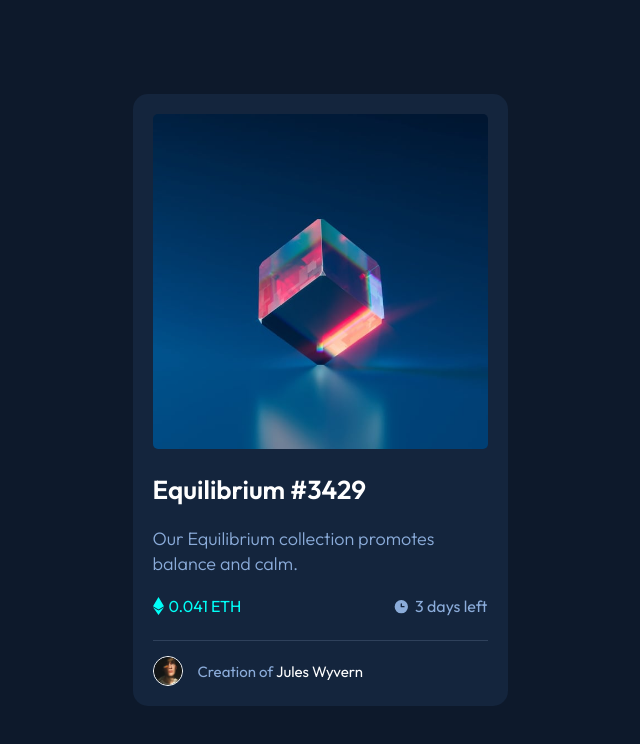
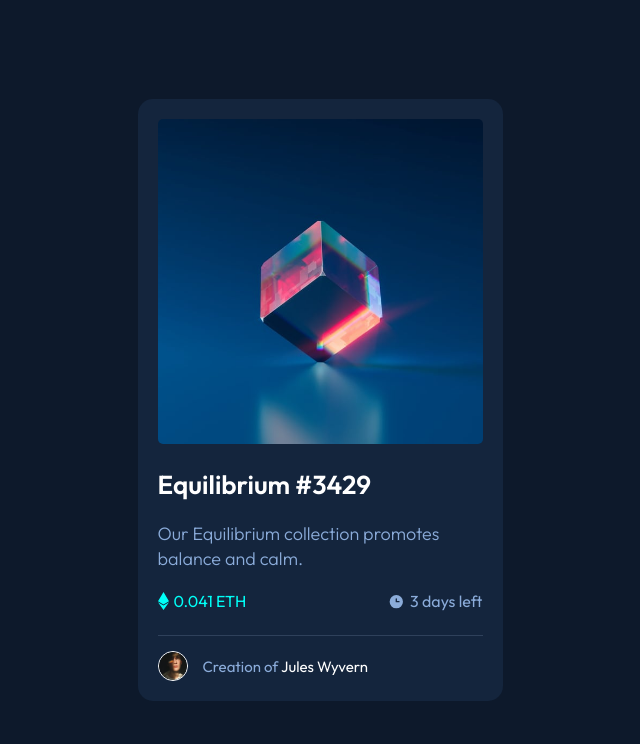
Before and after one commit to merhanmostafa47/NFT-preview-card-component, a plain HTML site: page index.html in a window 1280 px wide. Shown: the whole page, without its empty margins (320-960 px from the left). Drawn offline with Linux system fonts and the light colour scheme.

Commit message:
Change card size

```diff
--- a/CSS/style.css
+++ b/CSS/style.css
@@ -28,7 +28,7 @@ body {
 }
 
 .container .card {
-  width: 375px;
+  width: 365px;
   background-color: hsl(216, 50%, 16%);
   padding: 20px;
   border-radius: 15px;
@@ -48,7 +48,7 @@ body {
   top: 0;
   left: 0;
   width: 100%;
-  height: 335px;
+  height: 325px;
   background-image: url(../Images/icon-view.svg);
   background-repeat: no-repeat;
   background-position: center;
@@ -66,7 +66,7 @@ body {
 }
 
 .container .card .equilibrium-img img {
-  height: 335px;
+  height: 325px;
   border-radius: 5px;
   -webkit-border-radius: 5px;
   -moz-border-radius: 5px;
--- a/index.html
+++ b/index.html
@@ -16,8 +16,13 @@
 </head>
 
 <body>
+
+  <main>
+
     <div class="container flex-center">
+
       <div class="card">
+
         <div class="equilibrium-img">
           <img src="Images/image-equilibrium.jpg" alt="equilibrium">
         </div>
@@ -47,8 +52,10 @@
 
 
       </div>
+
     </div>
 
+  </main>
 
 </body>
 
```
Lines whose indentation alone changed are shown as unchanged.
